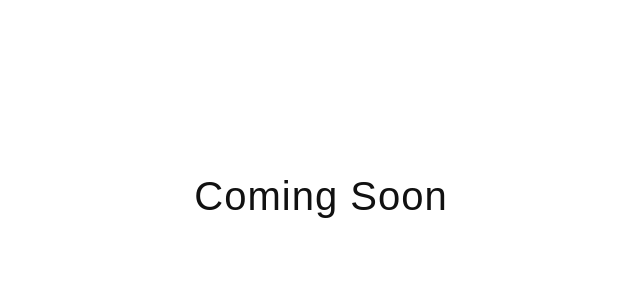
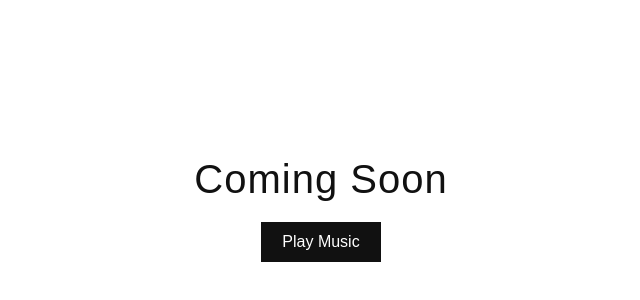
Before and after one commit to melloncandy/d, a plain HTML site: page index.html in a window 1280 px wide. Shown: the part 204-504 px from the top of the page, without its empty margins (319-959 px from the left). Drawn offline with Linux system fonts and the light colour scheme.

Commit message:
Update index.html

```diff
--- a/index.html
+++ b/index.html
@@ -3,12 +3,14 @@
 <head>
   <meta charset="UTF-8">
   <title>Coming Soon</title>
+  <link rel="icon" href="h.png">
   <meta name="viewport" content="width=device-width, initial-scale=1.0">
   <style>
     body {
       margin: 0;
       height: 100vh;
       display: flex;
+      flex-direction: column;
       justify-content: center;
       align-items: center;
       background: #ffffff;
@@ -20,10 +22,47 @@
       font-weight: 500;
       color: #111;
       letter-spacing: 1px;
+      margin-bottom: 20px;
+    }
+
+    button {
+      padding: 10px 20px;
+      font-size: 1rem;
+      cursor: pointer;
+      border: 1px solid #111;
+      background: #111;
+      color: #fff;
+    }
+
+    button:hover {
+      opacity: 0.85;
     }
   </style>
 </head>
 <body>
+
   <h1>Coming Soon</h1>
+
+  <button onclick="toggleAudio()">Play Music</button>
+
+  <audio id="bg-music" loop>
+    <source src="ds.mp3" type="audio/mpeg">
+  </audio>
+
+  <script>
+    const audio = document.getElementById("bg-music");
+    const button = document.querySelector("button");
+
+    function toggleAudio() {
+      if (audio.paused) {
+        audio.play();
+        button.textContent = "Pause Music";
+      } else {
+        audio.pause();
+        button.textContent = "Play Music";
+      }
+    }
+  </script>
+
 </body>
 </html>
```
